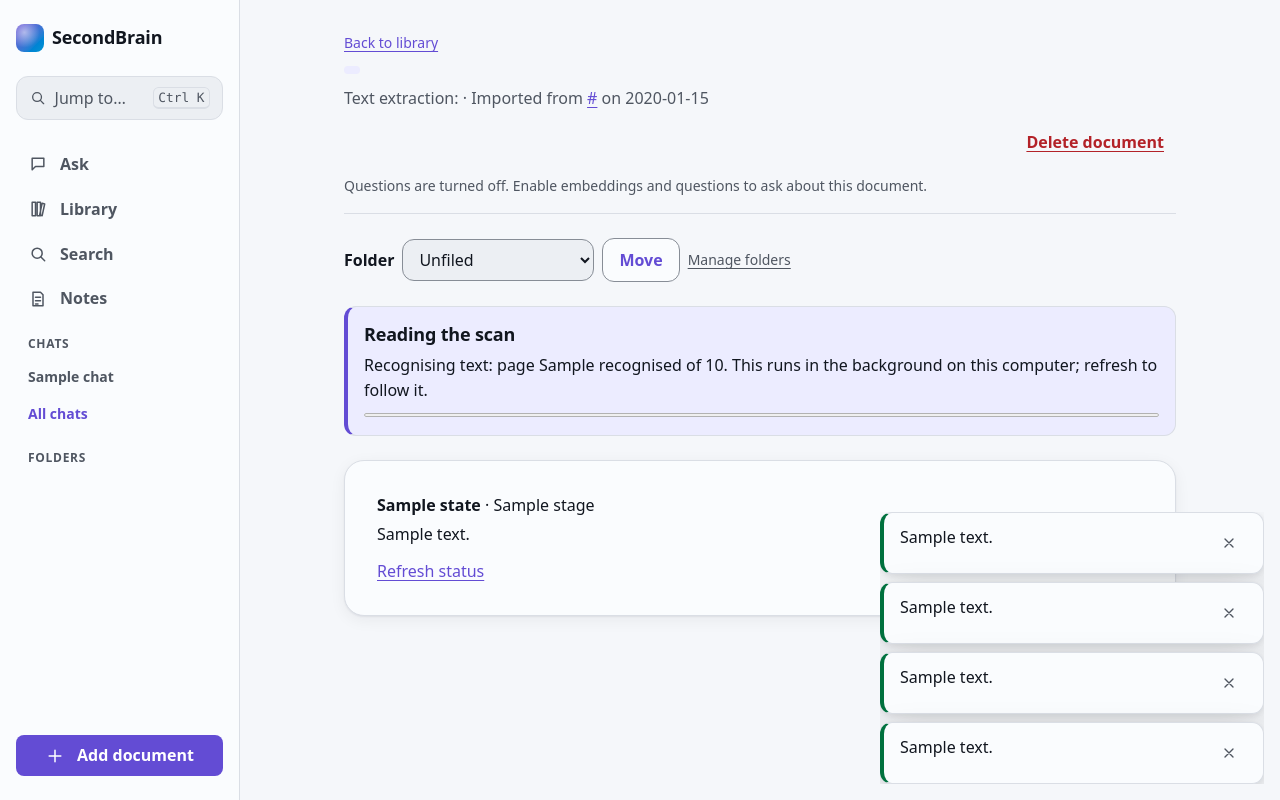
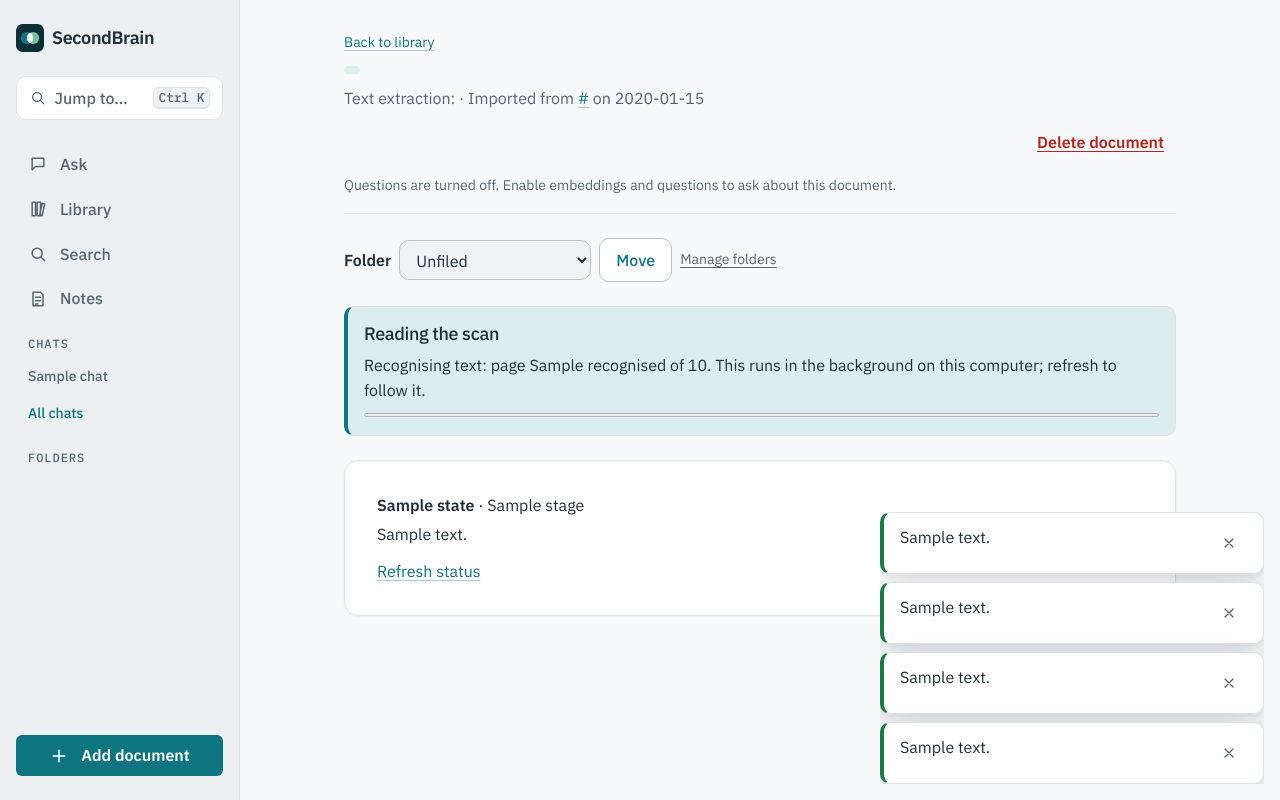
Before and after one commit to FarukValjevac/SecondBrain, a Spring app: page /document in a window 1280 px wide. Run offline with Thymeleaf, Linux system fonts and the light colour scheme; the template is opened without the code that fills it: most values are stand-ins (such as "Sample title", 1, 10 or a date in 2020); data that the repository does not hold is empty; some of the project's set-up classes (security, data sources, template engines, error pages and the like) are left out, and stand-ins take their place.

Commit message:
Refresh the visual design (#131)

```diff
--- a/src/main/resources/static/css/app.css
+++ b/src/main/resources/static/css/app.css
@@ -4,59 +4,72 @@
  */
 @layer reset, tokens, base, layout, components, utilities;
 
+/* ---------- Fonts (served by the app: no third-party requests; SIL Open Font License) ---------- */
+@font-face {
+  font-family: "IBM Plex Sans";
+  font-style: normal;
+  font-weight: 400;
+  font-display: swap;
+  src: url("/fonts/ibm-plex-sans-latin-400-normal.woff2") format("woff2");
+}
+@font-face {
+  font-family: "IBM Plex Sans";
+  font-style: normal;
+  font-weight: 500;
+  font-display: swap;
+  src: url("/fonts/ibm-plex-sans-latin-500-normal.woff2") format("woff2");
+}
+@font-face {
+  font-family: "IBM Plex Sans";
+  font-style: normal;
+  font-weight: 600;
+  font-display: swap;
+  src: url("/fonts/ibm-plex-sans-latin-600-normal.woff2") format("woff2");
+}
+@font-face {
+  font-family: "IBM Plex Mono";
+  font-style: normal;
+  font-weight: 500;
+  font-display: swap;
+  src: url("/fonts/ibm-plex-mono-latin-500-normal.woff2") format("woff2");
+}
+
 /* ---------- Tokens ---------- */
 @layer tokens {
   :root {
-    /* Literal palette (light). */
-    --gray-0: oklch(99% 0.003 260);
-    --gray-50: oklch(97.5% 0.005 260);
-    --gray-100: oklch(95% 0.007 260);
-    --gray-200: oklch(90% 0.01 260);
-    --gray-400: oklch(64% 0.015 260);
-    --gray-600: oklch(45% 0.02 260);
-    --gray-800: oklch(28% 0.02 260);
-    --gray-900: oklch(20% 0.02 260);
-    --violet-500: oklch(52% 0.2 285);
-    --violet-600: oklch(46% 0.21 285);
-    --violet-100: oklch(95% 0.03 285);
-    --green-600: oklch(48% 0.12 155);
-    --green-100: oklch(95% 0.04 155);
-    --red-600: oklch(50% 0.18 25);
-    --red-100: oklch(95.5% 0.03 25);
-    --amber-100: oklch(96% 0.05 85);
-    --amber-700: oklch(45% 0.1 70);
-
-    /* Semantic roles. */
-    --bg: var(--gray-50);
-    --surface: var(--gray-0);
-    --surface-raised: var(--gray-0);
-    --surface-sunken: var(--gray-100);
-    --text: var(--gray-900);
-    --text-muted: var(--gray-600);
-    --line: var(--gray-200);
-    --control-border: var(--gray-400);
-    --accent: var(--violet-500);
-    --accent-strong: var(--violet-600);
-    --accent-soft: var(--violet-100);
-    --on-accent: white;
-    --success: var(--green-600);
-    --success-soft: var(--green-100);
-    --danger: var(--red-600);
-    --danger-soft: var(--red-100);
-    --warning: var(--amber-700);
-    --warning-soft: var(--amber-100);
+    /* "Frost and slate": cool off-white ground, slate ink, one teal accent. */
+    --bg: #f7f9fa;
+    --sidebar: #ecf0f2;
+    --surface: #ffffff;
+    --surface-raised: #ffffff;
+    --surface-sunken: #eef2f4;
+    --text: #1f3038;
+    --text-muted: #55666e;
+    --line: #dde4e8;
+    --control-border: #b7c3c9;
+    --accent: #0d7480;
+    --accent-strong: #0a5d67;
+    --accent-soft: #dcedef;
+    --on-accent: #ffffff;
+    --success: #1d7a46;
+    --success-soft: #e1f1e7;
+    --danger: #b3261e;
+    --danger-soft: #fbe9e7;
+    --warning: #8a5a00;
+    --warning-soft: #fdf1d6;
     --focus: var(--accent);
-    --shadow: 0 1px 2px oklch(20% 0.02 260 / 0.06), 0 4px 16px oklch(20% 0.02 260 / 0.06);
-    --shadow-raised: 0 2px 6px oklch(20% 0.02 260 / 0.08), 0 16px 40px oklch(20% 0.02 260 / 0.12);
+    /* Hairlines carry structure; shadows are only for things that float. */
+    --shadow: 0 1px 2px rgb(31 48 56 / 0.05);
+    --shadow-raised: 0 2px 6px rgb(31 48 56 / 0.08), 0 18px 40px rgb(31 48 56 / 0.12);
 
     /* Type, space, shape, motion. */
-    --font-sans: system-ui, -apple-system, "Segoe UI", Roboto, sans-serif;
-    --font-mono: ui-monospace, "SF Mono", Menlo, Consolas, monospace;
+    --font-sans: "IBM Plex Sans", system-ui, -apple-system, "Segoe UI", Roboto, sans-serif;
+    --font-mono: "IBM Plex Mono", ui-monospace, "SF Mono", Menlo, Consolas, monospace;
     --text-sm: 0.875rem;
     --text-base: 1rem;
     --text-lg: 1.125rem;
     --text-xl: 1.375rem;
-    --text-2xl: clamp(1.6rem, 1.2rem + 1.5vw, 2.25rem);
+    --text-2xl: clamp(1.7rem, 1.2rem + 1.6vw, 2.4rem);
     --space-1: 0.25rem;
     --space-2: 0.5rem;
     --space-3: 0.75rem;
@@ -64,14 +77,15 @@
     --space-5: 1.5rem;
     --space-6: 2rem;
     --space-7: 3rem;
-    --radius-sm: 0.5rem;
-    --radius: 0.75rem;
-    --radius-lg: 1.25rem;
+    /* One soft radius scale. */
+    --radius-sm: 0.375rem;
+    --radius: 0.625rem;
+    --radius-lg: 0.875rem;
     --radius-pill: 999px;
     --sidebar-width: 15rem;
     --content-width: 52rem;
     --ease-out: cubic-bezier(0.2, 0.8, 0.2, 1);
-    --duration: 180ms;
+    --duration: 160ms;
 
     color-scheme: light dark;
     accent-color: var(--accent);
@@ -2376,3 +2391,172 @@
     color: var(--text);
   }
 }
+
+/* ---------- Visual refresh: type, one card style, sidebar, quiet motion ---------- */
+@layer base {
+  html {
+    font-feature-settings: "kern", "liga";
+    -webkit-font-smoothing: antialiased;
+  }
+  h1 {
+    font-weight: 500;
+    letter-spacing: -0.035em;
+  }
+  h2 {
+    font-weight: 500;
+    letter-spacing: -0.02em;
+  }
+  h3 {
+    font-weight: 600;
+    letter-spacing: -0.01em;
+  }
+  /* Links in text: a light underline that firms up on hover. */
+  main a:not([class]) {
+    text-decoration-color: color-mix(in oklch, currentColor 35%, transparent);
+    transition: text-decoration-color var(--duration);
+  }
+  main a:not([class]):hover {
+    text-decoration-color: currentColor;
+  }
+}
+
+@layer components {
+  /* Sidebar: a quiet paper column with one clear active marker. */
+  .sidebar {
+    background: var(--sidebar);
+  }
+  .brand {
+    font-weight: 600;
+    letter-spacing: -0.02em;
+  }
+  /* The "Two minds" logo: your mind and your second brain, overlapping. */
+  .brand-mark {
+    background: none;
+    border-radius: 0;
+    box-shadow: none;
+  }
+  .nav-link {
+    font-weight: 500;
+  }
+  .nav-link:hover {
+    background: color-mix(in oklch, var(--text) 6%, transparent);
+  }
+  .nav-link[aria-current="page"] {
+    background: var(--surface);
+    color: var(--accent-strong);
+    box-shadow: inset 3px 0 0 var(--accent), var(--shadow);
+  }
+  .nav-section {
+    font-family: var(--font-mono);
+    font-weight: 500;
+    letter-spacing: 0.08em;
+  }
+  .palette-button {
+    background: var(--surface);
+  }
+
+  /* One card style everywhere: white surface, hairline border, soft radius, barely a shadow. */
+  /* :where() keeps these at zero specificity, so each component's own accents still win. */
+  :where(.library-card, .upload-card, .document-card, .folder-card, .passage-card, .highlight-item,
+      .notice, .chat-list-page li) {
+    border-radius: var(--radius-lg);
+  }
+  :where(.library-card, .document-grid > li.document-card, .folder-card, .passage-card,
+      .highlight-item, .chat-list-page li) {
+    background: var(--surface);
+    border: 1px solid var(--line);
+    box-shadow: var(--shadow);
+  }
+  .folder-grid .folder-card:not(.folder-card-new) {
+    background:
+      linear-gradient(150deg, color-mix(in oklch, var(--folder, var(--accent)) 12%, transparent), transparent 55%),
+      var(--surface);
+  }
+  .bubble-assistant > .library-card {
+    box-shadow: none;
+  }
+
+  /* Small labels speak in the mono face. */
+  :is(.type-badge, .document-state, .pill, kbd, .nav-section, .palette-key) {
+    font-family: var(--font-mono);
+  }
+  .document-state {
+    font-size: 0.72rem;
+    font-weight: 500;
+    letter-spacing: 0.04em;
+    color: var(--text-muted);
+    border: 1px solid var(--line);
+    background: transparent;
+  }
+  .type-badge {
+    font-weight: 500;
+  }
+
+  /* Buttons: one filled main action, one quiet secondary; they step on hover and press on click. */
+  button,
+  .button-link {
+    font-weight: 500;
+    transition:
+      background-color var(--duration),
+      border-color var(--duration),
+      color var(--duration),
+      translate var(--duration) var(--ease-out),
+      scale 90ms;
+  }
+  .secondary-link,
+  .secondary-button {
+    font-weight: 500;
+  }
+
+  /* Home: the question is the page. */
+  .chat-intro h1 {
+    font-size: clamp(2rem, 1.3rem + 2.2vw, 3rem);
+    letter-spacing: -0.04em;
+  }
+  .composer {
+    border-radius: var(--radius-lg);
+    box-shadow: 0 1px 2px rgb(31 48 56 / 0.04), 0 10px 30px rgb(31 48 56 / 0.08);
+  }
+  .bubble-user {
+    border-radius: var(--radius-lg) var(--radius-lg) var(--radius-sm) var(--radius-lg);
+  }
+  .document-card time,
+  .chat-list-page time {
+    font-variant-numeric: tabular-nums;
+  }
+
+  @media (prefers-reduced-motion: no-preference) {
+    button:hover:not(:disabled),
+    .button-link:hover {
+      translate: 0 -1px;
+    }
+    button:active:not(:disabled),
+    .button-link:active {
+      translate: 0;
+      scale: 0.98;
+    }
+    /* Linked cards lift 2px. */
+    :is(.document-grid > li.document-card, .folder-card, .passage-card, .chat-list-page li) {
+      transition: translate var(--duration) var(--ease-out), border-color var(--duration),
+        box-shadow var(--duration);
+    }
+    :is(.document-grid > li.document-card, .folder-card, .passage-card, .chat-list-page li):hover {
+      translate: 0 -2px;
+      box-shadow: 0 1px 2px rgb(31 48 56 / 0.05), 0 8px 22px rgb(31 48 56 / 0.08);
+    }
+    /* The home page enters once. */
+    .chat-intro,
+    .chat .composer {
+      animation: enter 420ms var(--ease-out) both;
+    }
+    .chat .composer {
+      animation-delay: 80ms;
+    }
+    @keyframes enter {
+      from {
+        opacity: 0;
+        translate: 0 8px;
+      }
+    }
+  }
+}
--- a/src/main/resources/templates/chats.html
+++ b/src/main/resources/templates/chats.html
@@ -23,7 +23,7 @@
     <ul class="chat-list-page" role="list" th:unless="${chats.isEmpty()}">
       <li th:each="chat : ${chats}">
         <a th:href="@{/chats/{id}(id=${chat.conversationId})}" th:text="${chat.title}">Chat title</a>
-        <time th:datetime="${chat.updatedAt}" th:text="${#temporals.format(chat.updatedAt, 'd MMM yyyy, HH:mm')}">22 Nov 2026</time>
+        <time th:datetime="${chat.updatedAt}" th:text="${dates.label(chat.updatedAt)}">22 Nov 2026</time>
         <a class="danger-link chat-delete-link" th:href="@{/chats/{id}/delete(id=${chat.conversationId})}"
            th:aria-label="|Delete ${chat.title}|">Delete</a>
       </li>
--- a/src/main/resources/templates/fragments/shell.html
+++ b/src/main/resources/templates/fragments/shell.html
@@ -5,6 +5,9 @@
   <meta name="viewport" content="width=device-width, initial-scale=1">
   <title th:replace="${title}">SecondBrain</title>
   <meta name="color-scheme" content="light dark">
+  <link rel="icon" href="/favicon.svg" th:href="@{/favicon.svg}" type="image/svg+xml">
+  <link rel="icon" href="/favicon-32.png" th:href="@{/favicon-32.png}" sizes="32x32" type="image/png">
+  <link rel="apple-touch-icon" href="/apple-touch-icon.png" th:href="@{/apple-touch-icon.png}">
   <link rel="stylesheet" href="/css/app.css" th:href="@{/css/app.css}">
   <script src="/js/forms.js" th:src="@{/js/forms.js}" defer></script>
   <script type="module" src="/js/app.js" th:src="@{/js/app.js}"></script>
@@ -14,7 +17,7 @@
   <a class="skip-link" href="#content">Skip to content</a>
   <div class="app">
     <header class="sidebar">
-      <a class="brand" href="/" th:href="@{/}"><span class="brand-mark" aria-hidden="true"></span><span>SecondBrain</span></a>
+      <a class="brand" href="/" th:href="@{/}"><svg class="brand-mark" viewBox="0 0 64 64" aria-hidden="true"><rect width="64" height="64" rx="15" fill="#0b2f35"/><circle cx="25" cy="32" r="14" fill="#0d7480"/><circle cx="39" cy="32" r="14" fill="#7fd1b0" fill-opacity=".9"/><path d="M32 19.8a14 14 0 0 1 0 24.4 14 14 0 0 1 0-24.4z" fill="#fff"/></svg><span>SecondBrain</span></a>
       <!-- app.js reveals the palette and menu buttons; without it the links below are the navigation. -->
       <button type="button" class="palette-button" aria-haspopup="dialog" aria-controls="command-palette"
               aria-keyshortcuts="Control+K Meta+K" hidden>
--- a/src/main/resources/templates/library.html
+++ b/src/main/resources/templates/library.html
@@ -128,7 +128,7 @@
         Folder sync:
         <span th:text="|${folderSync.tracked} files imported|">3 files imported</span>
         <th:block th:if="${folderSync.lastScan.isPresent()}">· last scan
-          <time th:datetime="${folderSync.lastScan.get()}" th:text="${folderSync.lastScan.get()}">time</time></th:block>
+          <time th:datetime="${folderSync.lastScan.get()}" th:text="${dates.label(folderSync.lastScan.get())}">time</time></th:block>
         <strong th:if="${folderSync.problem.isPresent()}" th:text="${folderSync.problem.get() == 'FOLDER_UNAVAILABLE' ? '· The folder cannot be read.' : '· Too many files; only part of the folder was scanned.'}">problem</strong>
       </p>
       <p><a th:href="${currentFolder == null ? '/library?page=' + library.page : '/library?folder=' + currentFolder.folderId + '&page=' + library.page}">Refresh status</a></p>
@@ -149,7 +149,7 @@
           </div>
           <div class="document-summary">
             <a th:href="@{/documents/{id}(id=${document.documentId})}" th:text="${document.name}" data-filter-name>Document name</a>
-            <time th:datetime="${document.createdAt}" th:text="${document.createdAt}">Upload time</time>
+            <time th:datetime="${document.createdAt}" th:text="${dates.label(document.createdAt)}">Upload time</time>
           </div>
           <th:block th:if="${processing != null and processing.containsKey(document.documentId)}"
                     th:insert="~{fragments/processing :: status(${processing.get(document.documentId)}, ${document.documentId})}"></th:block>
```
Also changed, not shown: other parts of src/main/resources/static/css/app.css (+21 -20 lines), docs/development.md (+2 -0 lines), src/main/java/dev/secondbrain/web/DateLabels.java (added, +39 -0 lines), src/main/java/dev/secondbrain/web/ShellModel.java (+8 -0 lines), src/main/resources/static/fonts/OFL-IBM-Plex.txt (added, +93 -0 lines), src/main/resources/static/apple-touch-icon.png (added), src/main/resources/static/favicon-32.png (added), src/main/resources/static/favicon.svg (added), src/main/resources/static/fonts/ibm-plex-mono-latin-500-normal.woff2 (added), src/main/resources/static/fonts/ibm-plex-sans-latin-400-normal.woff2 (added), src/main/resources/static/fonts/ibm-plex-sans-latin-500-normal.woff2 (added), src/main/resources/static/fonts/ibm-plex-sans-latin-600-normal.woff2 (added), 3 other files.
